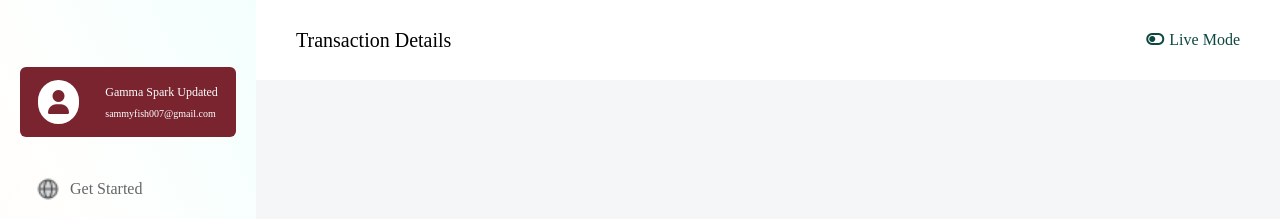
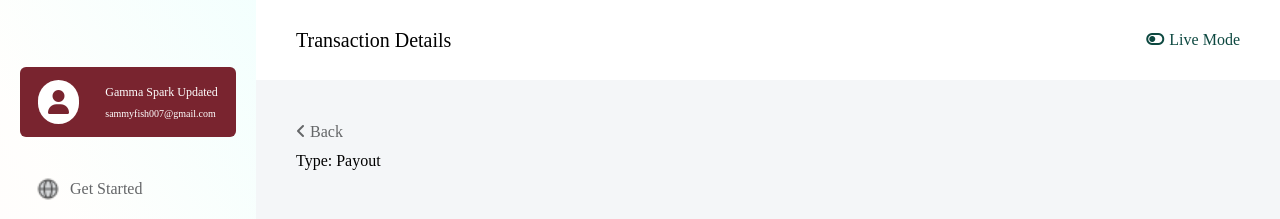
Before and after one commit to SymplyMatt/customer_dashboard_woven, a Vue app: page /dashboard/transaction/1 in a window 1280 px wide. Shown: the top 219 px of the page. Built offline with nearby package versions, Linux system fonts and the light colour scheme; a web font is replaced by a local one.

Commit message:
nav-transaction details

```diff
--- a/src/pages/dashboard/TransactionDetailsView.vue
+++ b/src/pages/dashboard/TransactionDetailsView.vue
@@ -2,6 +2,25 @@
   <TopMain
       :title="'Transaction Details'"
   />
+  <div class="flex flex-col w-full p-10 gap-10 overflow-y-scroll main-content-dashboard">
+    <div class="flex flex-col gap-1 justify-start">
+      <div class="text-lightBlack font-12 font-normal">
+        <i class="fa-solid fa-angle-left"></i> Back
+      </div>
+      <div class="font-14 font-medium">
+        Type: Payout
+      </div>
+    </div>
+
+    <div class="flex flex-row justify-between items-center">
+      <div class="">
+
+      </div>
+      <div class="">
+
+      </div>
+    </div>
+  </div>
 </template>
 
 <script>
@@ -14,3 +33,8 @@ export default {
   },
 }
 </script>
+<style>
+  .main-content-dashboard{
+    height: calc(100vh - 80px);
+  }
+</style>
--- a/tailwind.config.js
+++ b/tailwind.config.js
@@ -15,6 +15,7 @@ module.exports = {
       fontSize: {
         '10': '10px',
         '12': '12px',
+        '14': '14px',
         '16': '16px',
         '20': '20px',
         '24': '24px',
```
